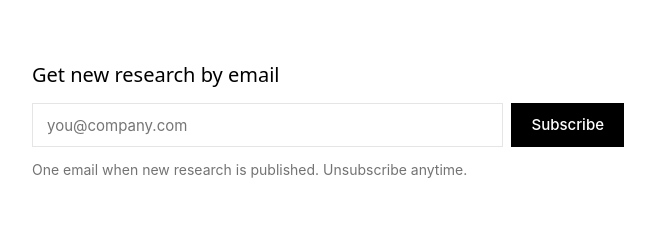
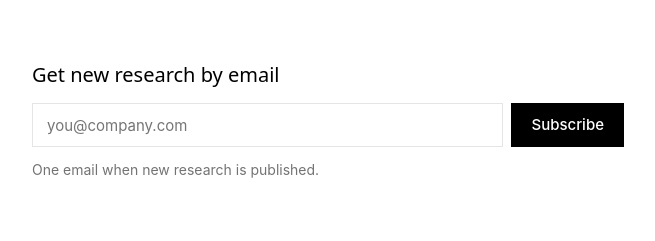
Before and after one commit to flyingmonkey789/port502, a plain HTML site: page index.html in a window 1280 px wide. Shown: the part 1033-1274 px from the top of the page, without its empty margins (312-967 px from the left). Drawn offline with Linux system fonts and the light colour scheme.

Commit message:
Home: drop 'Unsubscribe anytime' from email signup
Co-Authored-By: Claude Opus 5.5 <noreply@anthropic.com>
Claude-Session: https://claude.ai/code/session_012zoJkSg5DHEhU1jBJKD2kY

```diff
--- a/index.html
+++ b/index.html
@@ -192,7 +192,7 @@ footer a:hover{text-decoration:underline}
       <input type="email" required placeholder="you@company.com" aria-label="Email address">
       <button type="submit">Subscribe</button>
     </form>
-    <p class="sub-n">One email when new research is published. Unsubscribe anytime.</p>
+    <p class="sub-n">One email when new research is published.</p>
   </section>
 
   <section class="about" id="about">
@@ -217,7 +217,7 @@ footer a:hover{text-decoration:underline}
     <input type="email" required placeholder="you@company.com" aria-label="Email address">
     <button type="submit">Subscribe</button>
   </form>
-  <p class="sub-n">One email when new research is published. Unsubscribe anytime.</p>
+  <p class="sub-n">One email when new research is published.</p>
 </dialog>
 <script>
 (function(){
```
